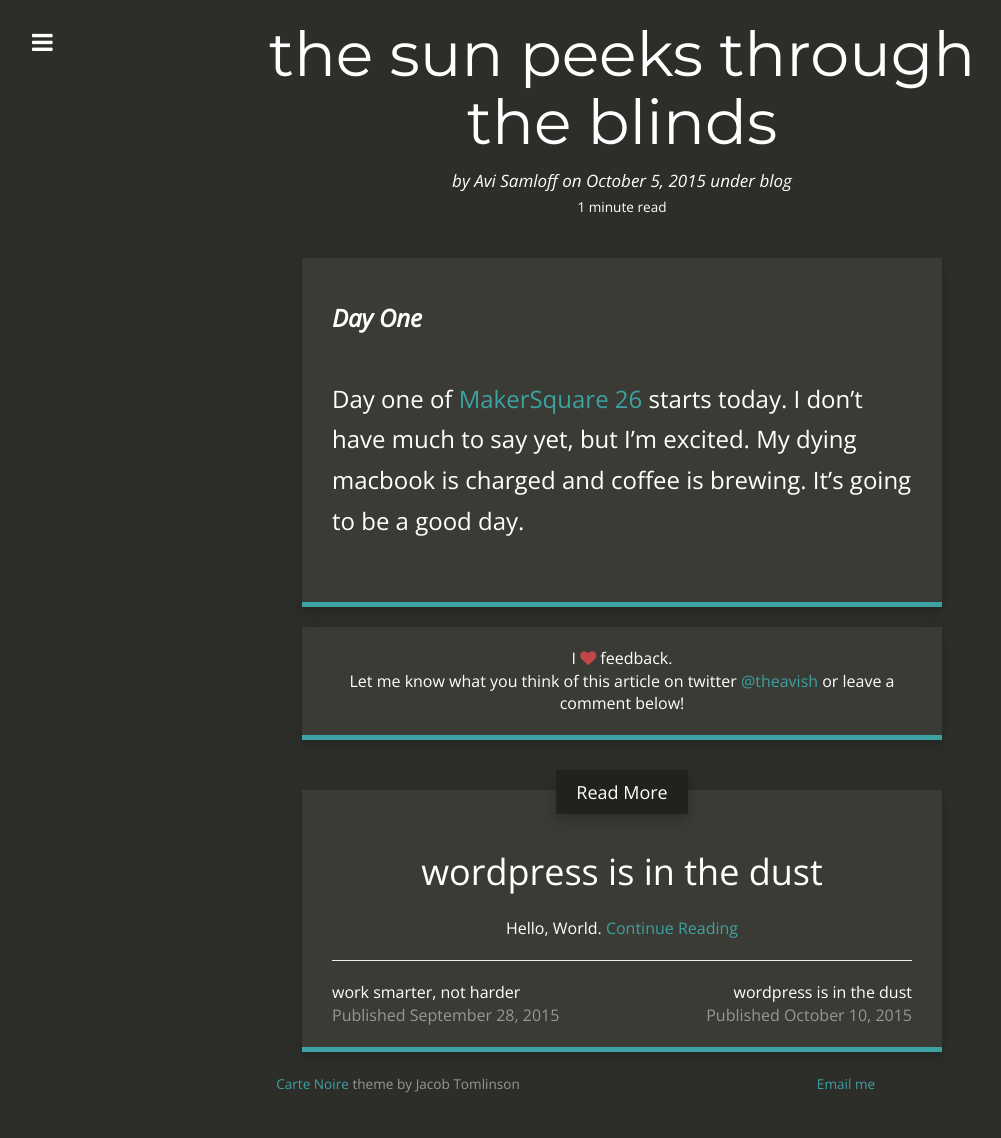
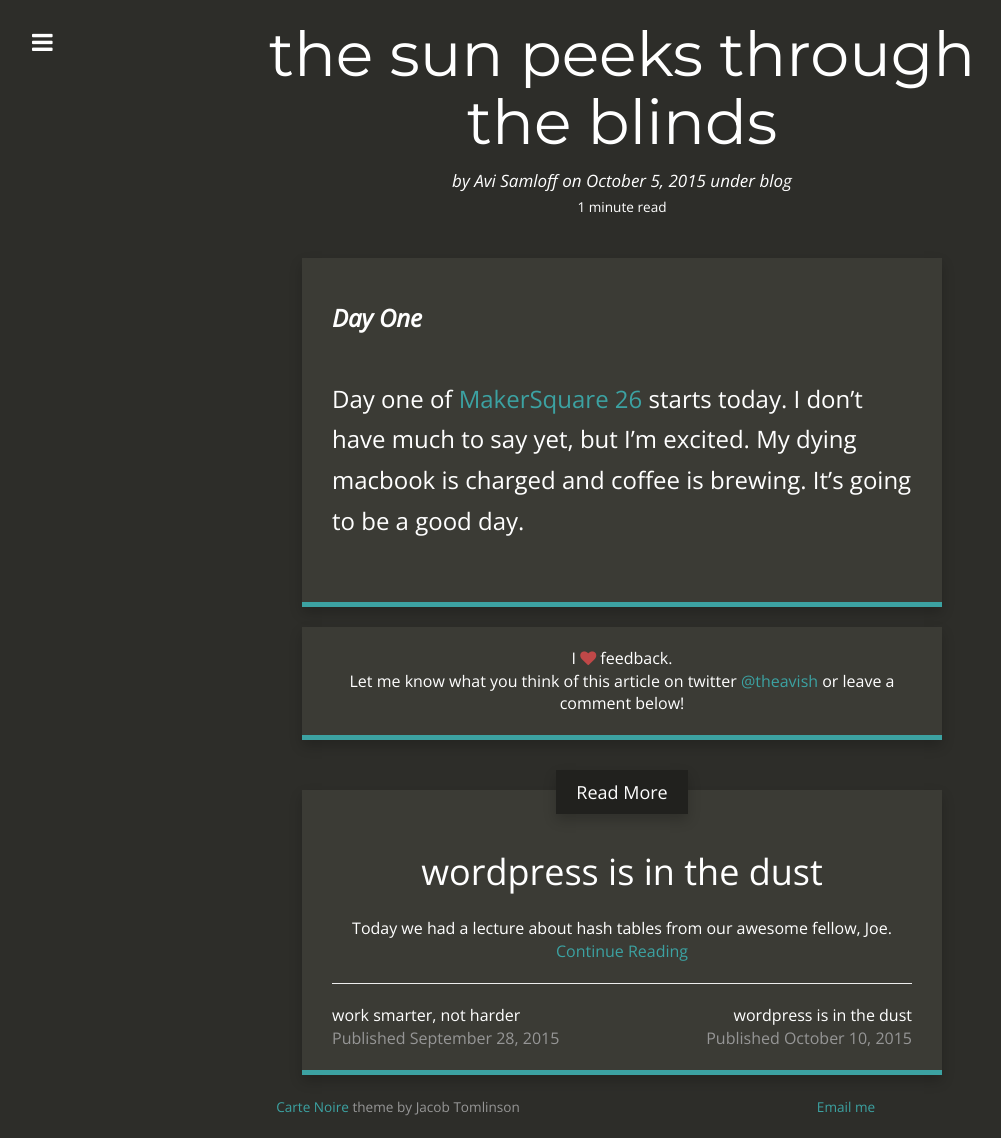
Before and after one commit to theavish/theavish.github.io, a Jekyll site: the page built from _posts/2015-10-05-the-sun-peeks-through-the-blinds.md, in a window 1280 px wide. Shown: the whole page, without its empty margins (18-1019 px from the left). Built offline with Jekyll 4.4.1, drawn with Linux system fonts in a browser that asks for light colours; nearby versions of some CDN libraries; Markdown is read by kramdown in place of the engine named in the settings; before the commit the page ends 1115 px from its top, so only the background shows below that.

Commit message:
update styling

```diff
--- a/_posts/2015-10-10-bootstrap-in-the-dust.md
+++ b/_posts/2015-10-10-bootstrap-in-the-dust.md
@@ -3,7 +3,7 @@ layout:     post
 title:      wordpress is in the dust
 date:       2015-10-10 13:57:18
 author:     Avi Samloff
-summary:    Hello, World.
+summary:    Today we had a lecture about hash tables from our awesome fellow, Joe.
 categories: blog
 ---
 
```
